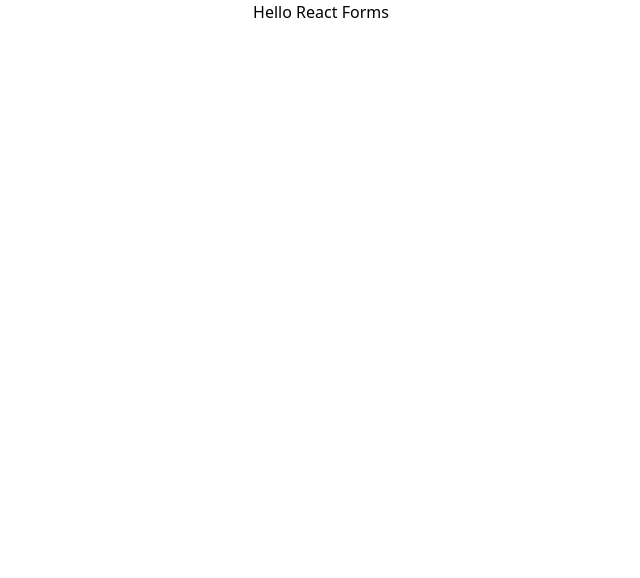
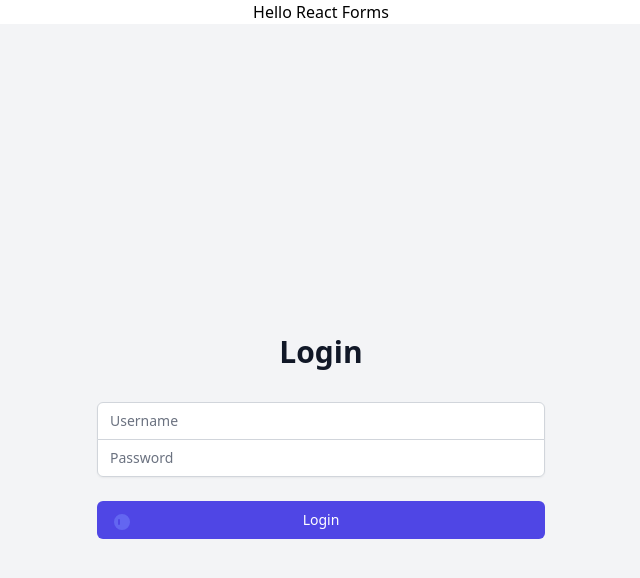
Before and after one commit to muhammadnaseer44/ReactBasics, a React (Vite) app: page / in a window 1280 px wide. Shown: the top 578 px of the page, without its empty margins (319-959 px from the left). Built offline with nearby package versions, Linux system fonts and the light colour scheme.

Commit message:
edit appjs

```diff
--- a/src/App.jsx
+++ b/src/App.jsx
@@ -7,7 +7,7 @@ function App() {
   return (
     <div className='text-center'>
       <Demo />
-      {/* <Form1 /> */}
+      <Form1 />
       {/* <Form2 /> */}
       {/* <Form3 /> */}
     </div>
```
